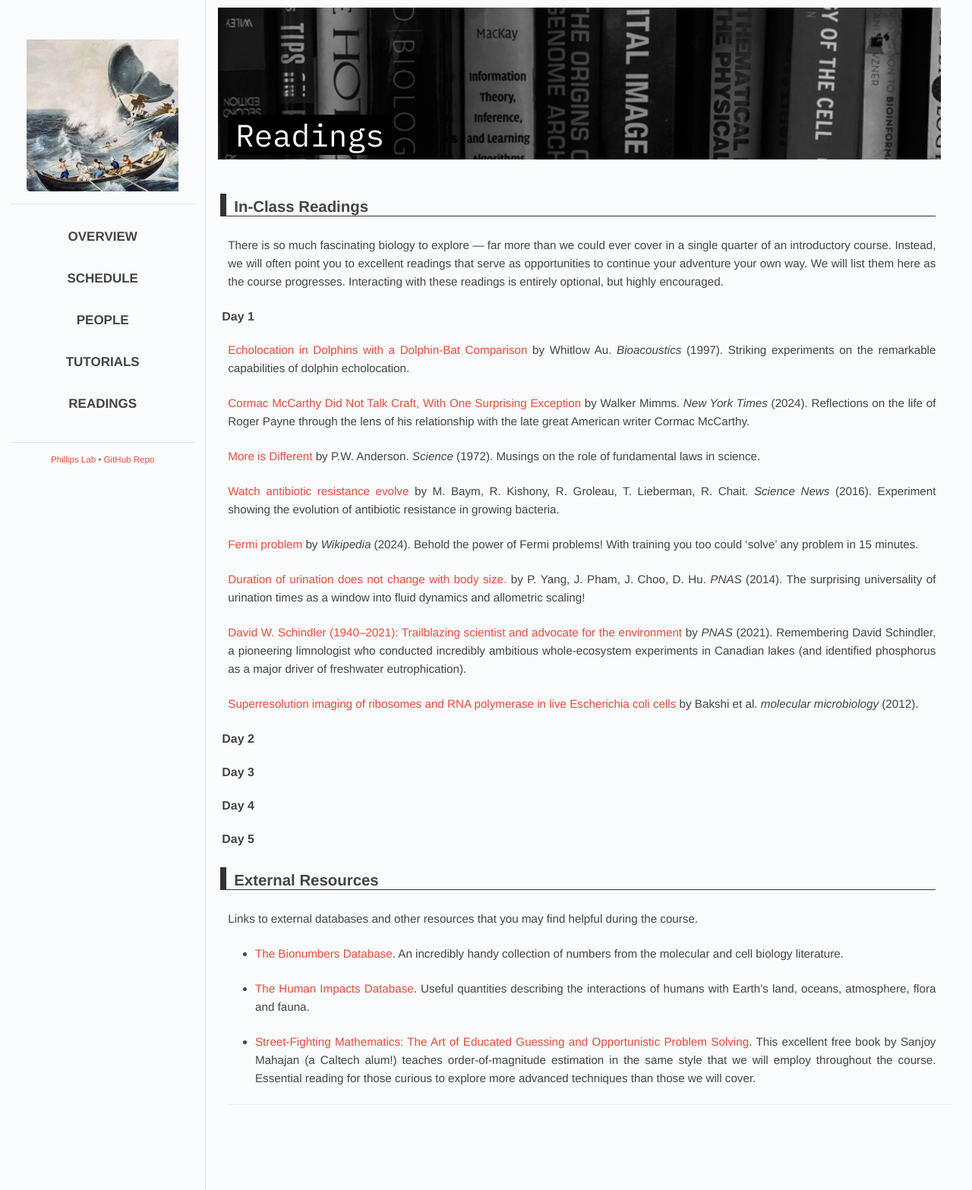
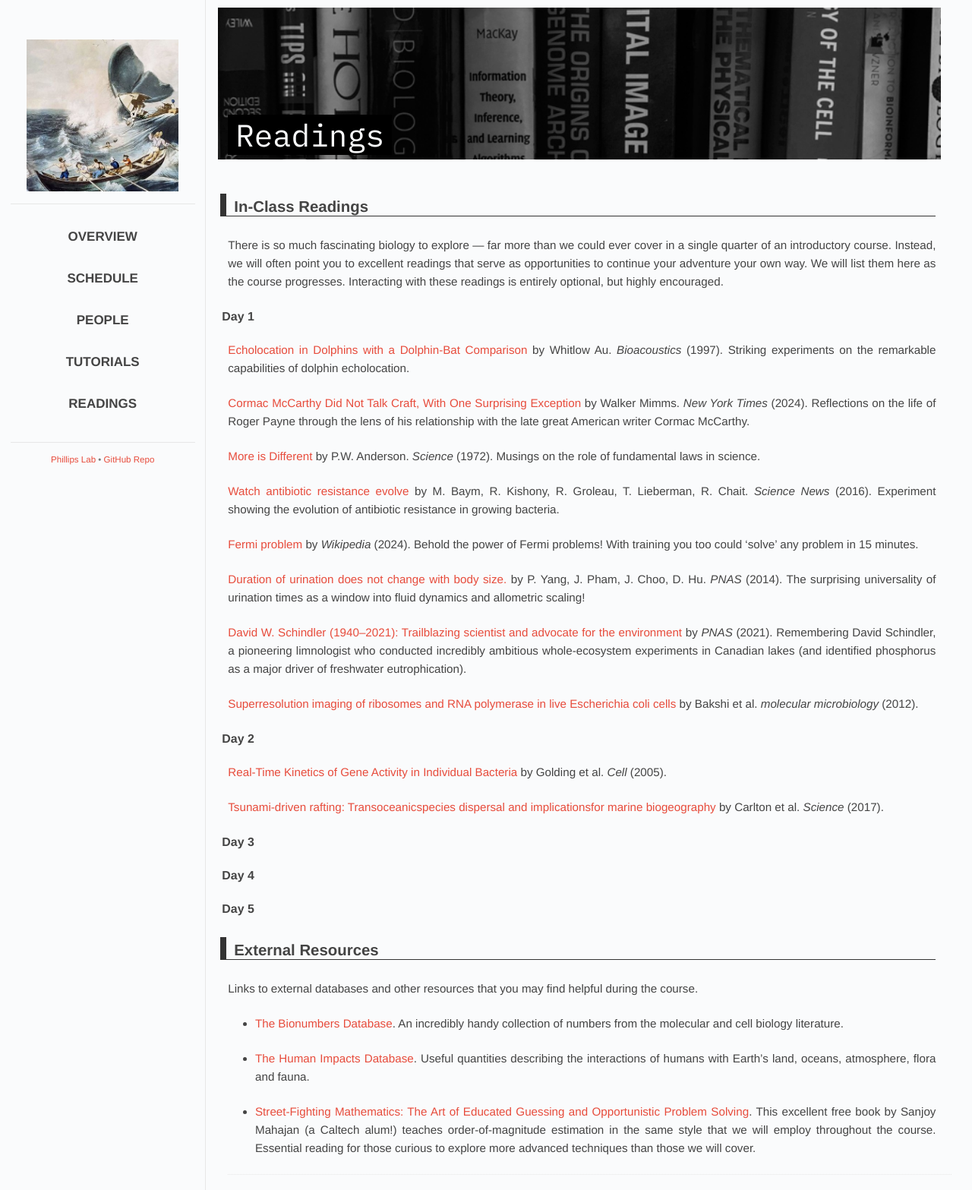
Before and after one commit to RPGroup-PBoC/mpi-pboc, a Jekyll site: the page built from 2024/readings.md, in a window 1280 px wide. Shown: the whole page at 76% size. Built offline with Jekyll 4.4.1, drawn with Linux system fonts in a browser that asks for light colours; some web fonts are replaced.

Commit message:
AD papers - tsunami and rna

```diff
--- a/_data/2024/papers.yaml
+++ b/_data/2024/papers.yaml
@@ -54,6 +54,20 @@ Day 1:
   description: ""
 
 Day 2:
+- title: "Real-Time Kinetics of Gene Activity in Individual Bacteria"
+  author: "Golding et al."
+  journal: "Cell"
+  year: "2005"
+  link: "Golding2005.pdf"
+  description: ""
+
+- title: "Tsunami-driven rafting: Transoceanicspecies dispersal and implicationsfor marine biogeography"
+  author: "Carlton et al."
+  journal: "Science"
+  year: "2017"
+  link: "Carlton2017.pdf"
+  description: ""
+
 Day 3:
 Day 4:
 Day 5:
```
